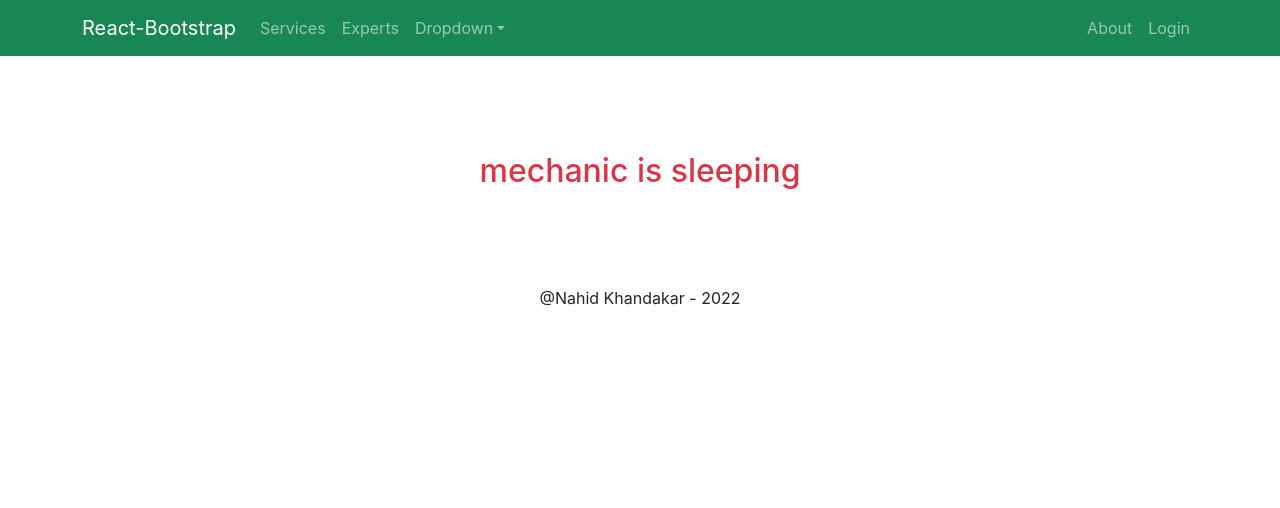
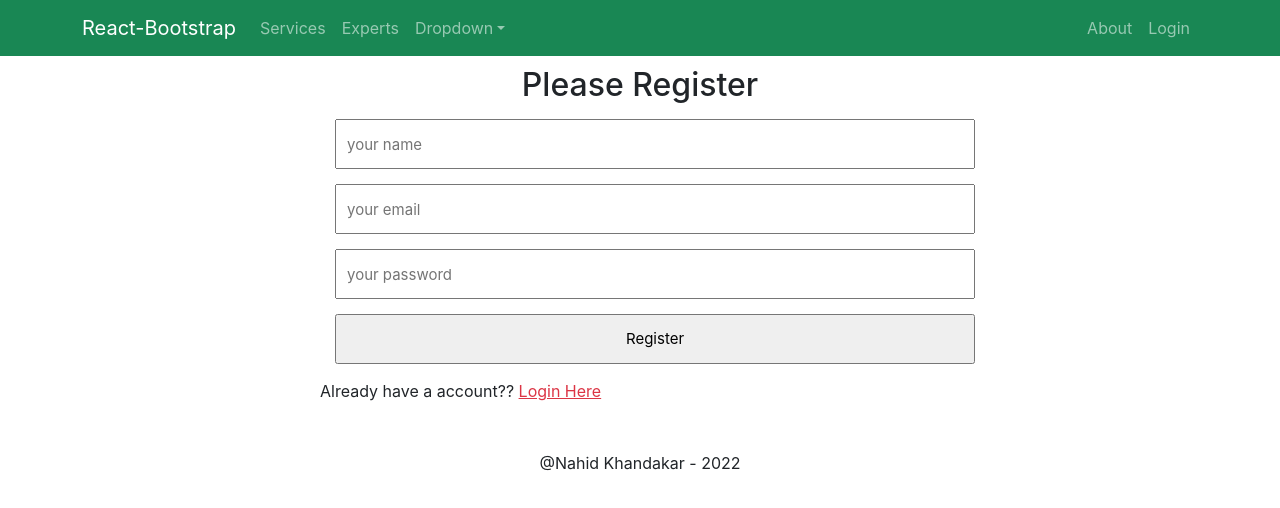
Before and after one commit to Nahid-khandakar/Motor-Services, a React (Create React App) app: page /register in a window 1280 px wide. Shown: the top 508 px of the page. Built offline with nearby package versions, Linux system fonts and the light colour scheme.

Commit message:
register field add ang toggle login to register

```diff
--- a/src/App.js
+++ b/src/App.js
@@ -8,6 +8,7 @@ import Footer from './pages/Shared/Footer/Footer'
 import ServiceDetails from './pages/ServiceDetails/ServiceDetails';
 import NotFound from './pages/Shared/NotFound/NotFound';
 import Login from './pages/Login/Login';
+import Register from './Register/Register';
 
 
 
@@ -21,6 +22,7 @@ function App() {
         <Route path='/service/:serviceId' element={<ServiceDetails></ServiceDetails>}></Route>
         <Route path='/about' element={<About></About>}></Route>
         <Route path='/login' element={<Login></Login>}></Route>
+        <Route path='/register' element={<Register></Register>}></Route>
         <Route path='*' element={<NotFound></NotFound>}></Route>
       </Routes>
       <Footer></Footer>
--- a/src/Register/Register.css
+++ b/src/Register/Register.css
@@ -0,0 +1,18 @@
+.register-form {
+    margin: 0 auto;
+    width: 50%;
+}
+
+.register-form h2 {
+    text-align: center;
+    margin-top: 10px;
+}
+
+.register-form input {
+    display: block;
+    width: 100%;
+    height: 50px;
+    padding: 10px;
+    margin: 15px;
+    font-size: 15px;
+}
--- a/src/Register/Register.js
+++ b/src/Register/Register.js
@@ -1,9 +1,29 @@
 import React from 'react';
+import { Link, useNavigate } from 'react-router-dom';
+import './Register.css'
 
 const Register = () => {
+
+    const navigate = useNavigate()
+
+    const navigateLogin = event => {
+        navigate('/login')
+    }
+
+    const handleRegister = event => {
+        event.preventDefault();
+    }
     return (
-        <div>
+        <div className='register-form'>
             <h2>Please Register</h2>
+            <form onSubmit={handleRegister}>
+                <input type="text" name='name' placeholder='your name' />
+                <input type="email" name="email" id="" placeholder='your email' />
+                <input type="password" name="password" id="" placeholder='your password' />
+                <input type="submit" value="Register" />
+            </form>
+
+            <p>Already have a account?? <Link to='/login' onClick={navigateLogin} className='text-danger p-auto'>Login Here</Link></p>
         </div>
     );
 };
--- a/src/pages/Login/Login.js
+++ b/src/pages/Login/Login.js
@@ -1,18 +1,24 @@
 import React, { useRef } from 'react';
 import { Button, Form } from 'react-bootstrap';
+import { Link, useNavigate } from 'react-router-dom';
 import './Login.css'
 
 const Login = () => {
 
     const emailRef = useRef('')
     const passwordRef = useRef('')
+    const navigate = useNavigate()
 
     const handleSubmit = event => {
         event.preventDefault();
         const email = emailRef.current.value
         const password = passwordRef.current.value
+        console.log(email, password)
 
+    }
 
+    const navigateRegister = event => {
+        navigate('/register')
     }
 
     return (
@@ -38,6 +44,8 @@ const Login = () => {
                     Submit
                 </Button>
             </Form>
+
+            <p>New in Motor Services?? <Link to='/register' onClick={navigateRegister} className='text-danger p-auto'>Register Here</Link></p>
         </div>
     );
 };
```
